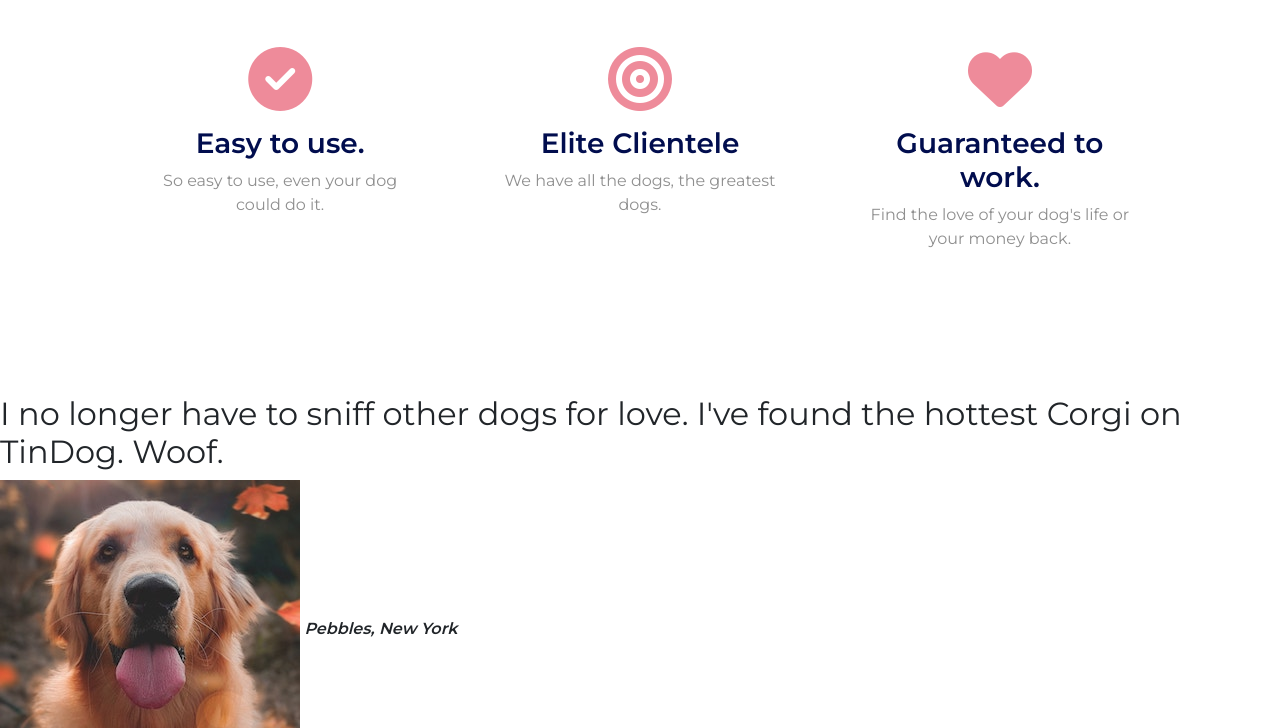
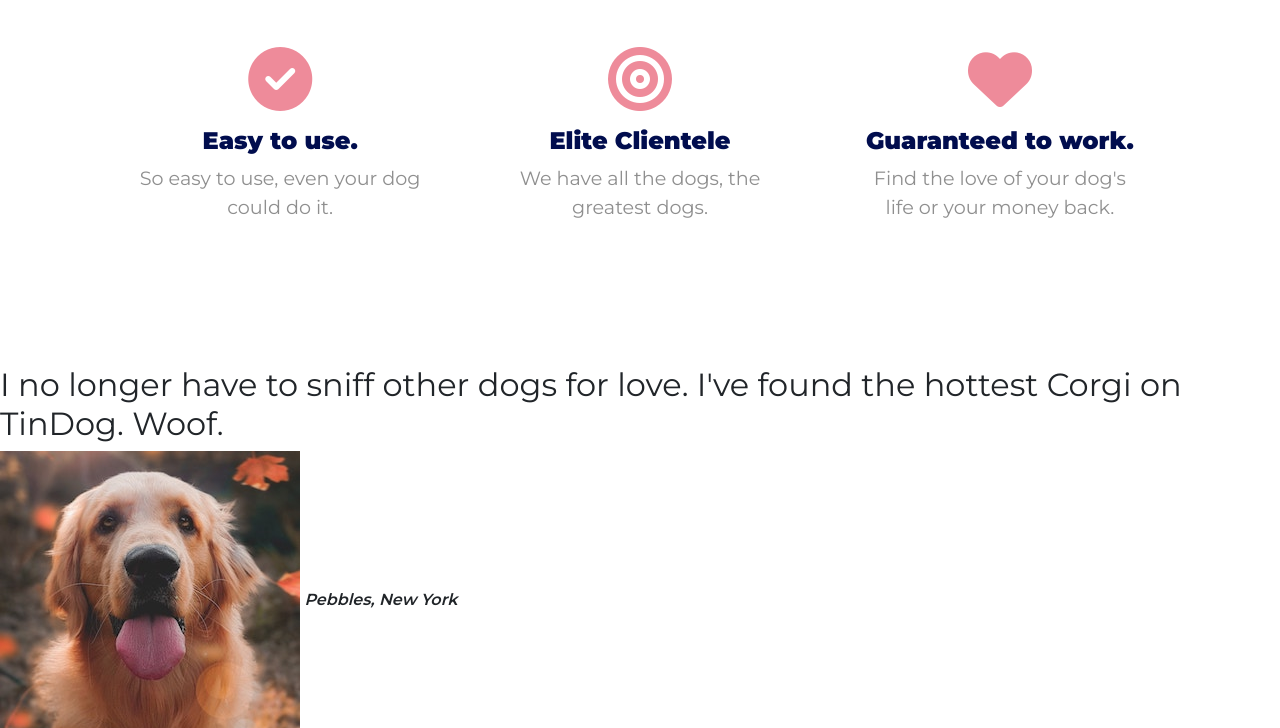
Before and after one commit to itzsoumyadip/TinDog, a plain HTML site: page index.html in a window 1280 px wide. Shown: the part 840-1568 px from the top of the page. Drawn offline with nearby package versions, Linux system fonts and the light colour scheme.

Commit message:
bootstrap challenge 1 complete

```diff
--- a/css/styles.css
+++ b/css/styles.css
@@ -93,12 +93,14 @@ h1{
  }
                   /* Feature text */
 .cntr i+h3{
-    font-weight:600;
-    color:rgb(1, 13, 78)
+    font-weight:bolder;
+    color:rgb(1, 13, 78);
+    font-size:1.5rem;
 }
 .cntr i~p{
     color:#8f8f8f;
     font-weight:lighter;
+    font-size:1.2rem;
 }
 
 
```
